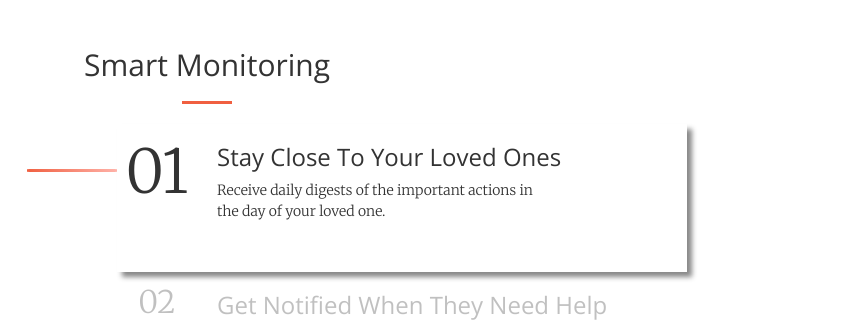
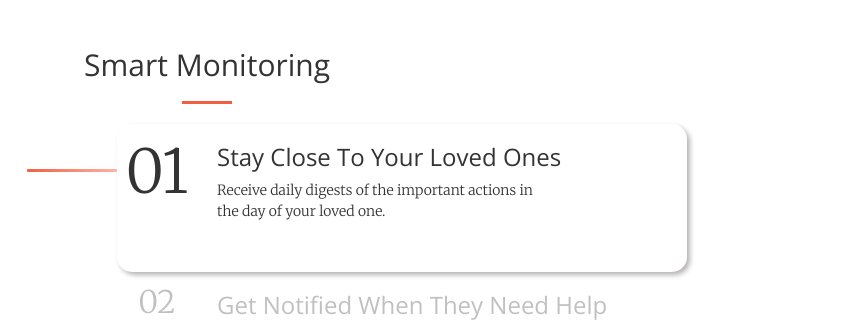
Before and after one commit to GeorgianaPetria/MachineMedicine, a website: page index.html in a window 1280 px wide. Shown: the part 802-1124 px from the top of the page, 433-1280 px from the left. Drawn offline with nearby package versions, Linux system fonts and the light colour scheme.

Commit message:
rounded the tab borders

```diff
--- a/css/creative.css
+++ b/css/creative.css
@@ -546,7 +546,10 @@ footer ul li a.active {
 
 .features-item.active {
     opacity: 1;
-    box-shadow: 5px 5px 5px #888888;
+    -webkit-border-radius: 15px;
+    -moz-border-radius: 15px;
+    border-radius: 15px;
+    box-shadow: 3px 3px 5px #b7b3b3;
 }
 
 .features-item.active::after {
--- a/index.html
+++ b/index.html
@@ -25,7 +25,7 @@
     <link rel="stylesheet" href="vendor/device-mockups/device-mockups.min.css">
 
     <!-- Theme CSS -->
-    <link href="css/creative.min.css" rel="stylesheet">
+    <link href="css/creative.css" rel="stylesheet">
 
     <script type="text/javascript">window.$crisp=[];window.CRISP_WEBSITE_ID="70ee5511-1aed-481c-8353-776e9fb35b9e";(function(){d=document;s=d.createElement("script");s.src="https://client.crisp.im/l.js";s.async=1;d.getElementsByTagName("head")[0].appendChild(s);})();</script>
 
```
Also changed, not shown: css/creative.min.css.
